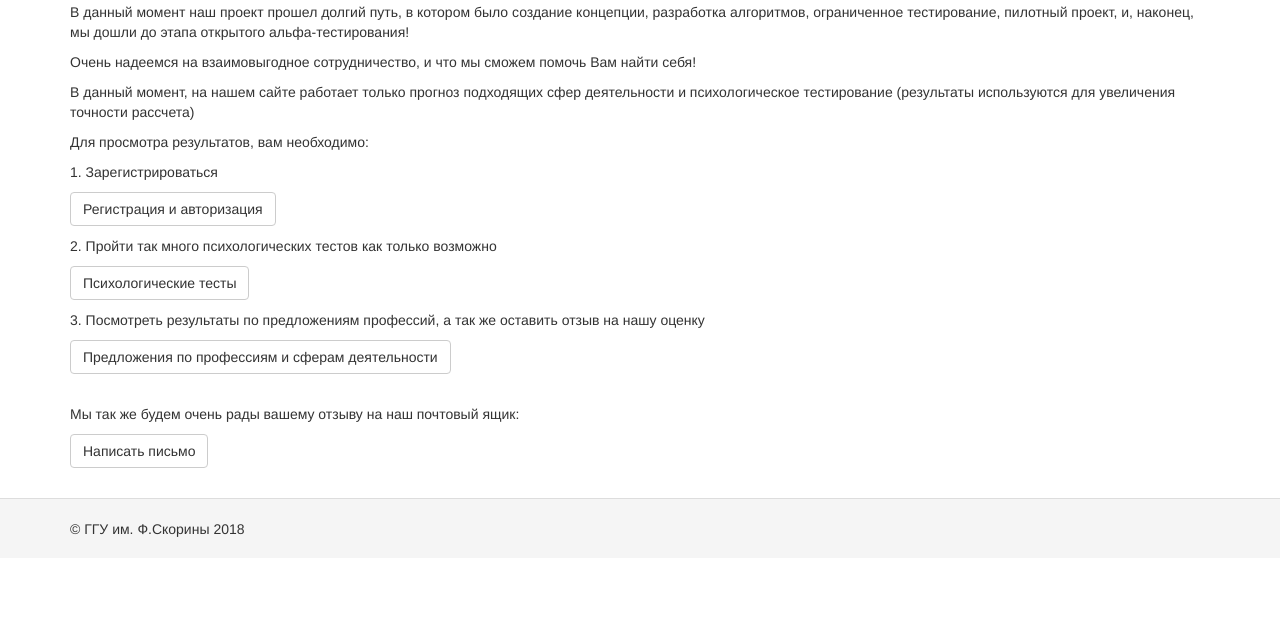
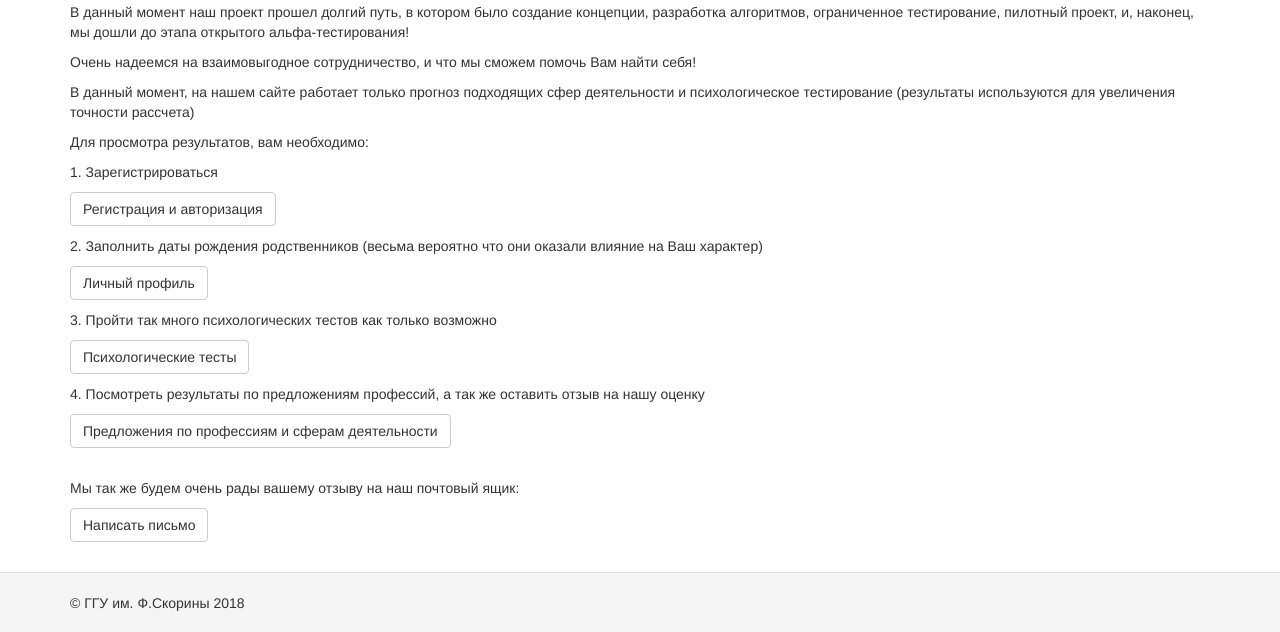
Before and after one commit to yslepianok/analysis_site, a Yii app: template views/site/index.php in a window 1280 px wide. Shown: the part 371-1003 px from the top of the page. Before the commit the page ends 908 px from the top, so only its background shows below. Run offline with PHP 8.4 and a stand-in for Yii, Linux system fonts and the light colour scheme; the template is opened without the code that fills it, so the values that code supplies are empty; some libraries are stand-ins or nearby versions.

Commit message:
Fastfixes

```diff
--- a/views/site/index.php
+++ b/views/site/index.php
@@ -41,9 +41,11 @@
                 <P>Для просмотра результатов, вам необходимо:</P>
                 <p>1. Зарегистрироваться</p>
                 <p><a class="btn btn-default" href="/web/authentication/login">Регистрация и авторизация</a></p>
-                <p>2. Пройти так много психологических тестов как только возможно</p>
+                <p>2. Заполнить даты рождения родственников (весьма вероятно что они оказали влияние на Ваш характер)</p>
+                <p><a class="btn btn-default" href="/web/authentication/profile">Личный профиль</a></p>
+                <p>3. Пройти так много психологических тестов как только возможно</p>
                 <p><a class="btn btn-default" href="/web/testing/index">Психологические тесты</a></p>
-                <p>3. Посмотреть результаты по предложениям профессий, а так же оставить отзыв на нашу оценку</p>
+                <p>4. Посмотреть результаты по предложениям профессий, а так же оставить отзыв на нашу оценку</p>
                 <p><a class="btn btn-default" href="/web/site/profresults">Предложения по профессиям и сферам деятельности</a></p>
                 <br>
                 <p>Мы так же будем очень рады вашему отзыву на наш почтовый ящик:</p>
```
Also changed, not shown: controllers/AuthenticationController.php (+6 -1 lines).
